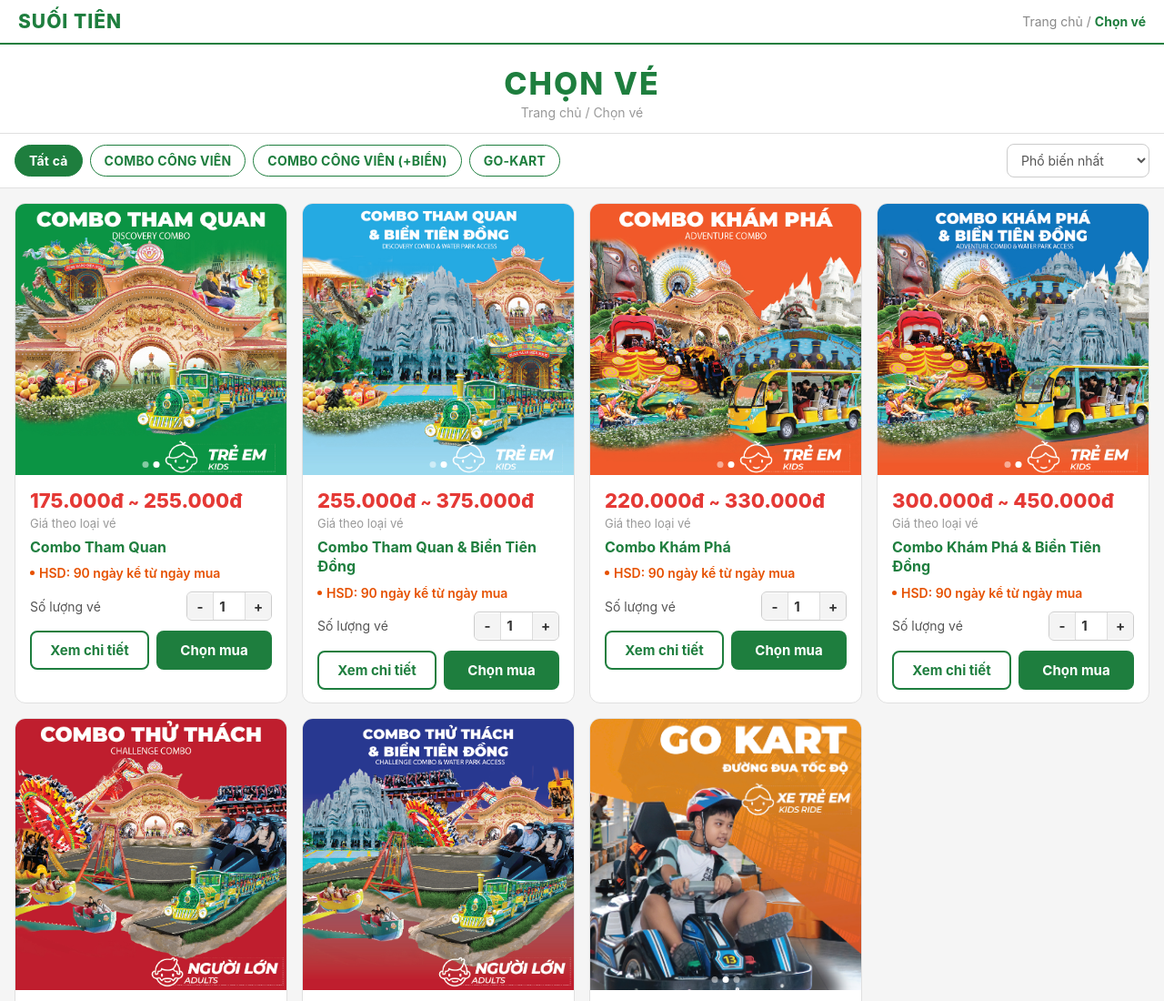
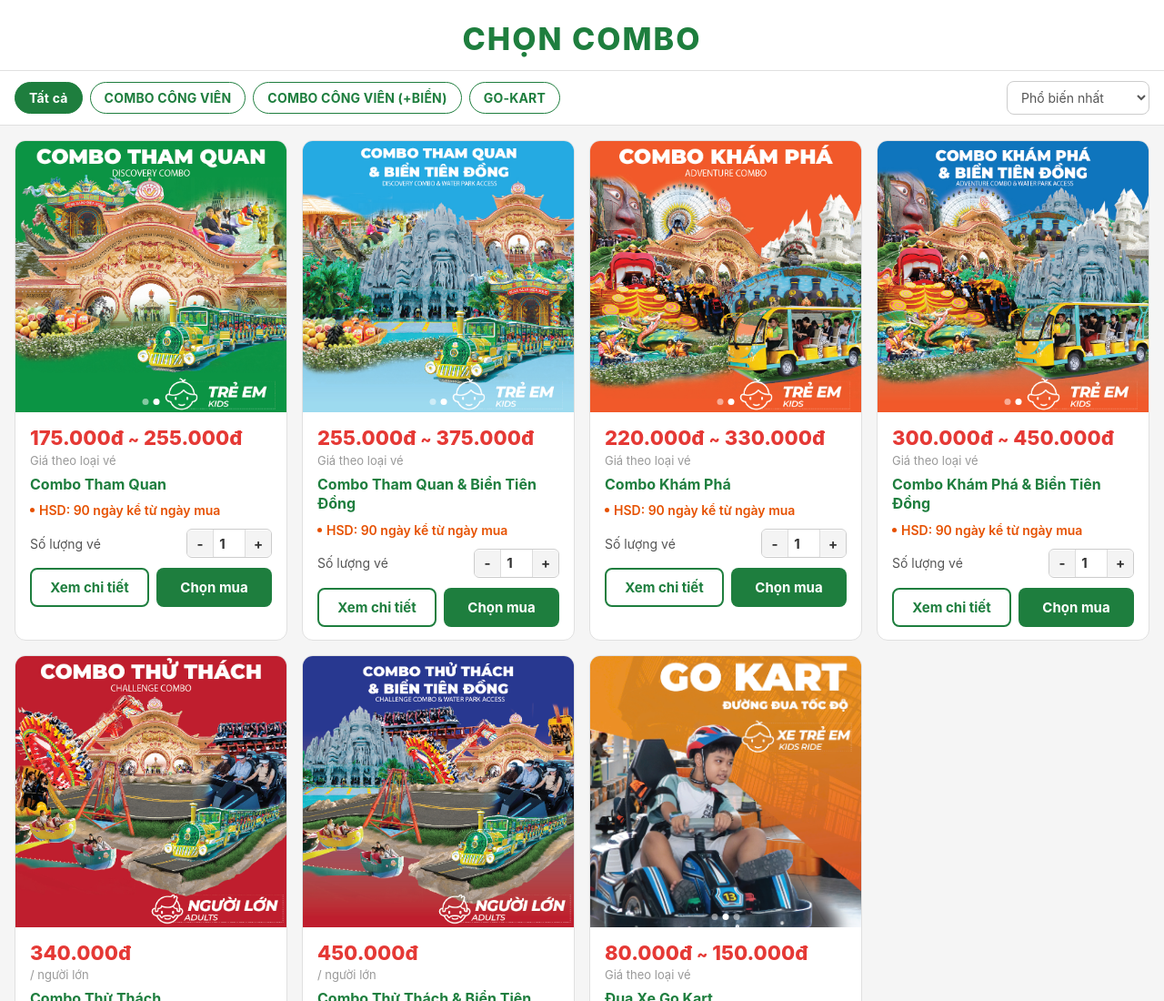
Before and after one commit to Tmy-andy/suoitien, a plain HTML site: page index.html in a window 1280 px wide. Shown: the top 1100 px of the page at 91% size. Drawn offline with Linux system fonts and the light colour scheme.

Commit message:
first commit

```diff
--- a/index.html
+++ b/index.html
@@ -10,13 +10,8 @@
 
 <!-- ===== TRANG DANH SÁCH COMBO ===== -->
 <div id="pg-list" class="page active">
-  <!-- Top navigation -->
-  <div class="topnav">
-    <div class="brand">SUỐI TIÊN</div>
-    <div class="nav-bc">Trang chủ / <b>Chọn vé</b></div>
-  </div>
   <!-- Hero banner -->
-  <div class="hero"><h1>CHỌN VÉ</h1><p>Trang chủ / Chọn vé</p></div>
+  <div class="hero"><h1>CHỌN COMBO</h1></div>
   <!-- Filter bar -->
   <div class="fbar">
     <button class="fchip on" data-tag="tat-ca">Tất cả</button>
@@ -38,7 +33,7 @@
   <!-- Detail navigation -->
   <div class="dnav">
     <button class="bback" onclick="goBack()">&#8592; Quay lại</button>
-    <div class="dbc">Trang chủ / Chọn vé / <span id="dbc"></span></div>
+    <div class="dbc">Bạn đang xem: <span id="dbc"></span></div>
   </div>
   <div class="dbody">
     <!-- Cột trái: bản đồ + thông tin -->
--- a/styles.css
+++ b/styles.css
@@ -8,12 +8,6 @@
 body{font-family:-apple-system,BlinkMacSystemFont,'Segoe UI',sans-serif;background:#f5f5f5;color:#1e1e1e;font-size:17px}
 .page{display:none}
 .page.active{display:block}
-
-/* ===== TOP NAV ===== */
-.topnav{background:#fff;border-bottom:2px solid #1e7e3e;padding:11px 20px;display:flex;align-items:center;justify-content:space-between}
-.brand{font-size:21px;font-weight:800;color:#1e7e3e;letter-spacing:1px}
-.nav-bc{font-size:14px;color:#888}
-.nav-bc b{color:#1e7e3e}
 
 /* ===== HERO BANNER ===== */
 .hero{background:#fff;text-align:center;padding:22px 20px 14px;border-bottom:1px solid #e0e0e0}
```
